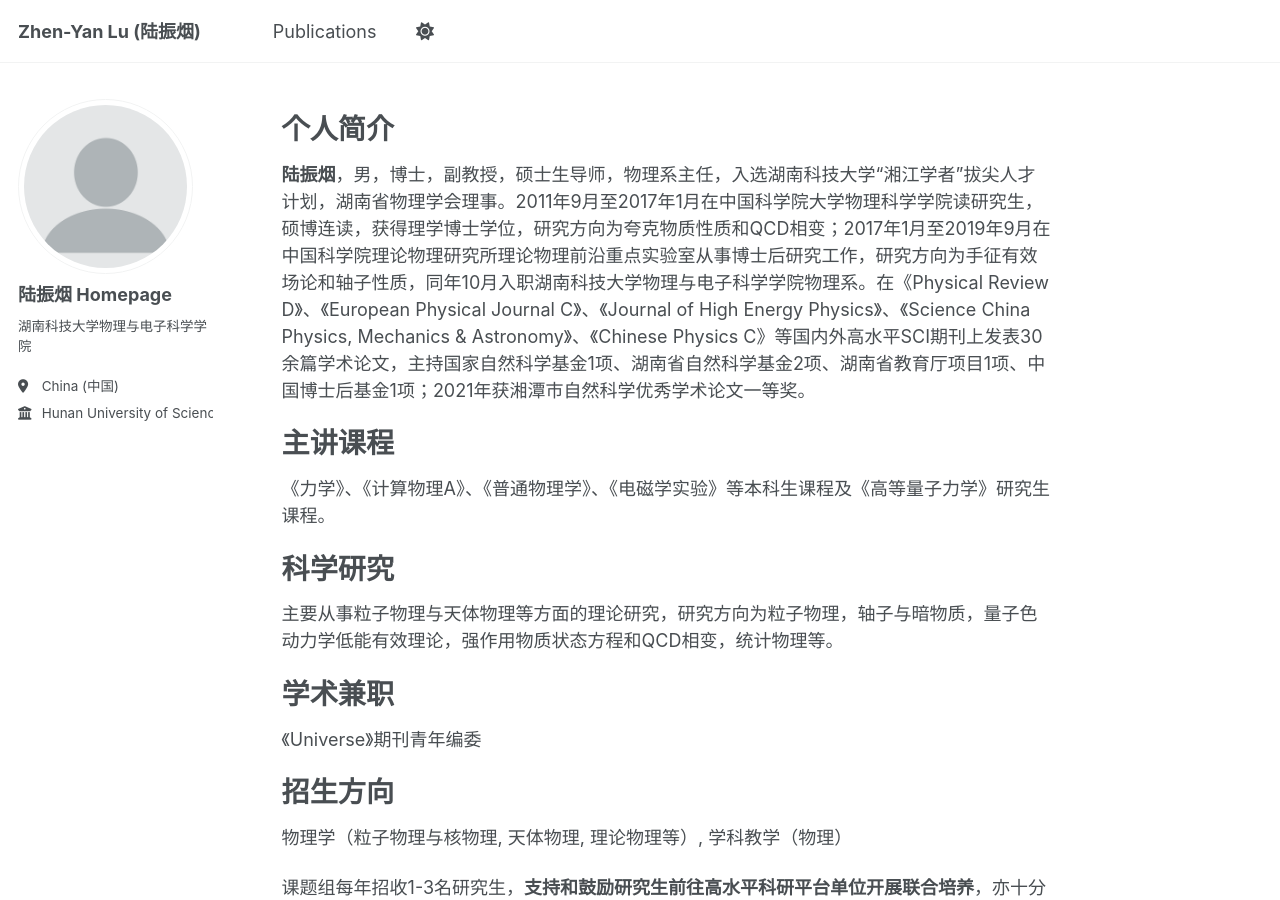
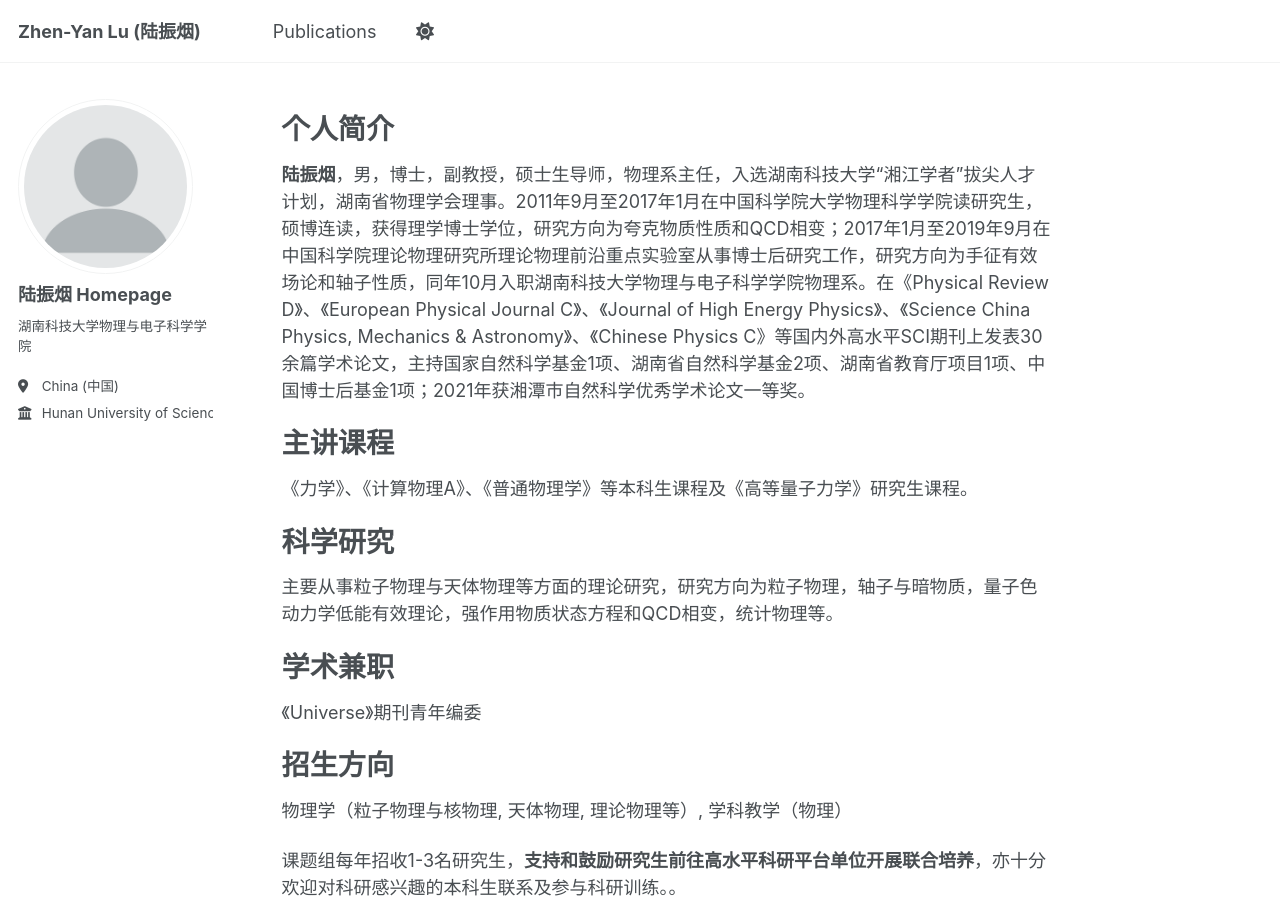
Before and after one commit to luzhenyan-stack/luzhenyan.github.io, a Jekyll site: the page built from _pages/about.md, in a window 1280 px wide and 900 px high. Built offline with Jekyll 4.4.1, drawn with Linux system fonts in a browser that asks for light colours; a script that is not in the unit is left out.

Commit message:
Update about.md

```diff
--- a/_pages/about.md
+++ b/_pages/about.md
@@ -13,7 +13,7 @@ redirect_from:
 
 主讲课程
 ======
-《力学》、《计算物理A》、《普通物理学》、《电磁学实验》等本科生课程及《高等量子力学》研究生课程。
+《力学》、《计算物理A》、《普通物理学》等本科生课程及《高等量子力学》研究生课程。
 
 科学研究
 ======
```
